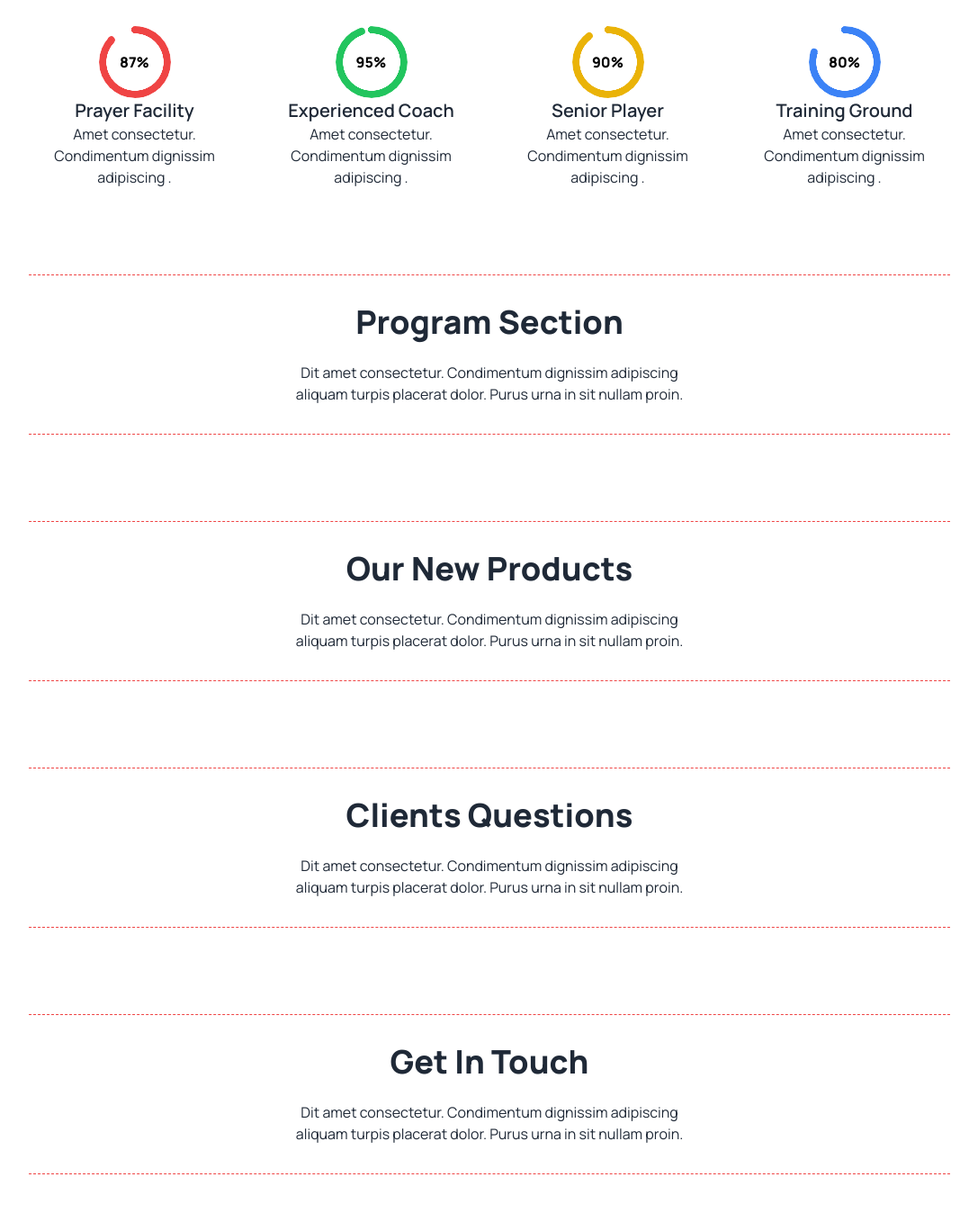
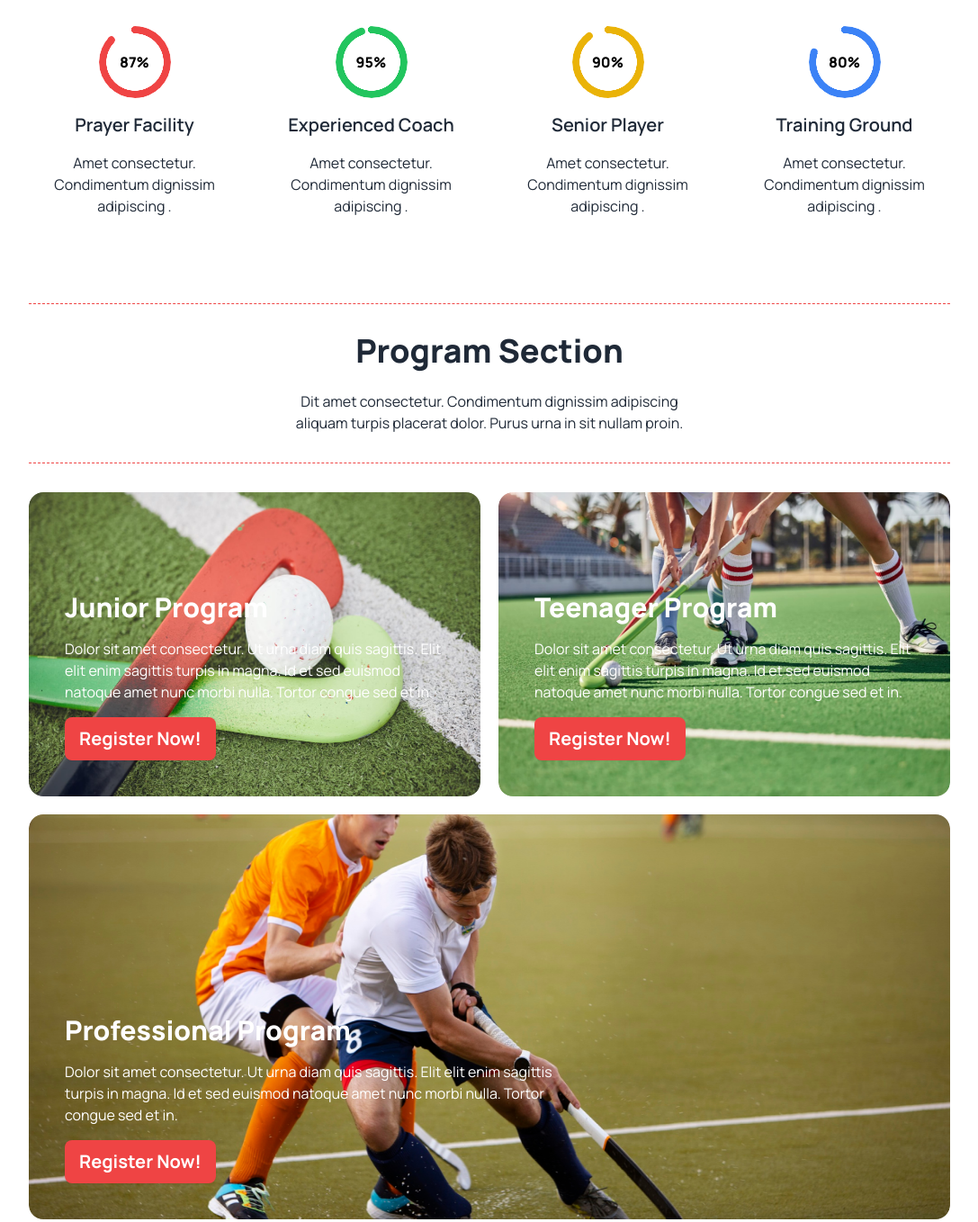
Before and after one commit to shahriar9412/origin-one-3300, a plain HTML site: page index.html in a window 1280 px wide. Shown: the part 900-2258 px from the top of the page at 90% size, without its empty margins (96-1183 px from the left). Drawn offline with nearby package versions, Linux system fonts and the light colour scheme.

Commit message:
program section added

```diff
--- a/index.html
+++ b/index.html
@@ -114,6 +114,7 @@
         </div>
     </header>
     <main class="px-4 lg:px-32">
+
         <!-- Radial progress section -->
         <div class="mb-10 lg:mb-24">
             <!-- heading -->
@@ -129,32 +130,32 @@
             <!-- progress -->
             <div class="flex flex-col lg:flex-row justify-between gap-7">
 
-                <div class="relative text-center">
+                <div class="text-center">
                     <div class="radial-progress text-red-500" style="--value:87;" role="progressbar">
                         <p class="font-extrabold text-black">87%</p>
                     </div>
-                    <h1 class="font-semibold text-xl">Prayer Facility</h1>
+                    <h1 class="font-semibold my-4 text-xl">Prayer Facility</h1>
                     <p>Amet consectetur. Condimentum dignissim adipiscing .</p>
                 </div>
-                <div class="relative text-center">
+                <div class="text-center">
                     <div class="radial-progress text-green-500" style="--value:95;" role="progressbar">
                         <p class="font-extrabold text-black">95%</p>
                     </div>
-                    <h1 class="font-semibold text-xl">Experienced Coach</h1>
+                    <h1 class="font-semibold my-4 text-xl">Experienced Coach</h1>
                     <p>Amet consectetur. Condimentum dignissim adipiscing .</p>
                 </div>
-                <div class="relative text-center">
+                <div class="text-center">
                     <div class="radial-progress text-yellow-500" style="--value:90;" role="progressbar">
                         <p class="font-extrabold text-black">90%</p>
                     </div>
-                    <h1 class="font-semibold text-xl">Senior Player</h1>
+                    <h1 class="font-semibold my-4 text-xl">Senior Player</h1>
                     <p>Amet consectetur. Condimentum dignissim adipiscing .</p>
                 </div>
-                <div class="relative text-center">
+                <div class="text-center">
                     <div class="radial-progress text-blue-500" style="--value:80;" role="progressbar">
                         <p class="font-extrabold text-black">80%</p>
                     </div>
-                    <h1 class="font-semibold text-xl">Training Ground</h1>
+                    <h1 class="font-semibold my-4 text-xl">Training Ground</h1>
                     <p>Amet consectetur. Condimentum dignissim adipiscing .</p>
                 </div>
 
@@ -172,8 +173,43 @@
                     sit nullam proin.</p>
             </div>
             <hr class="border-dashed border-red-500 mb-8">
-        </div>
-        <!-- Our New Products section -->
+            <!-- image cards grid -->
+            <div class="grid grid-cols-1 lg:grid-cols-2 gap-5">
+                <div class="relative">
+                    <img src="Images/2.png" alt="" class="lg:w-full w-82 h-60 lg:h-[338px] rounded-2xl">
+                    <div class="absolute lg:bottom-10 bottom-5 left-5 lg:left-10 text-white">
+                        <h1 class="font-extrabold text-xl lg:text-3xl">Junior Program</h1>
+                        <p class="text-sm lg:text-base my-4 mr-10">Dolor sit amet consectetur. Ut urna diam quis
+                            sagittis. Elit elit enim sagittis turpis in magna. Id et sed euismod natoque amet nunc morbi
+                            nulla. Tortor congue sed et in.</p>
+                        <a class="btn bg-red-500 text-white text-lg lg:text-xl font-bold border-none">Register Now!</a>
+                    </div>
+                </div>
+                <div class="relative">
+                    <img src="Images/3.png" alt="" class="lg:w-full w-82 h-60 lg:h-[338px] rounded-2xl">
+                    <div class="absolute lg:bottom-10 bottom-5 left-5 lg:left-10 text-white">
+                        <h1 class="font-extrabold text-xl lg:text-3xl">Teenager Program</h1>
+                        <p class="text-sm lg:text-base my-4 mr-10">Dolor sit amet consectetur. Ut urna diam quis
+                            sagittis. Elit elit enim sagittis turpis in magna. Id et sed euismod natoque amet nunc morbi
+                            nulla. Tortor congue sed et in.</p>
+                        <a class="btn bg-red-500 text-white text-lg lg:text-xl font-bold border-none">Register Now!</a>
+                    </div>
+                </div>
+            </div>
+            <!-- single image card -->
+            <div class="relative mt-5">
+                <img src="Images/4.png" alt="" class="lg:w-full w-82 h-60 lg:h-[450px] rounded-2xl">
+                <div class="absolute lg:bottom-10 bottom-5 left-5 lg:left-10 text-white">
+                    <h1 class="font-extrabold text-xl lg:text-3xl">Professional Program</h1>
+                    <p class="text-sm lg:text-base my-4 mr-10 lg:w-[560px]">Dolor sit amet consectetur. Ut urna diam
+                        quis
+                        sagittis. Elit elit enim sagittis turpis in magna. Id et sed euismod natoque amet nunc morbi
+                        nulla. Tortor congue sed et in.</p>
+                    <a class="btn bg-red-500 text-white text-lg lg:text-xl font-bold border-none">Register Now!</a>
+                </div>
+            </div>
+
+        </div><!-- Our New Products section -->
         <div class="mb-10 lg:mb-24">
             <!-- heading -->
             <hr class="border-dashed border-red-500">
```
